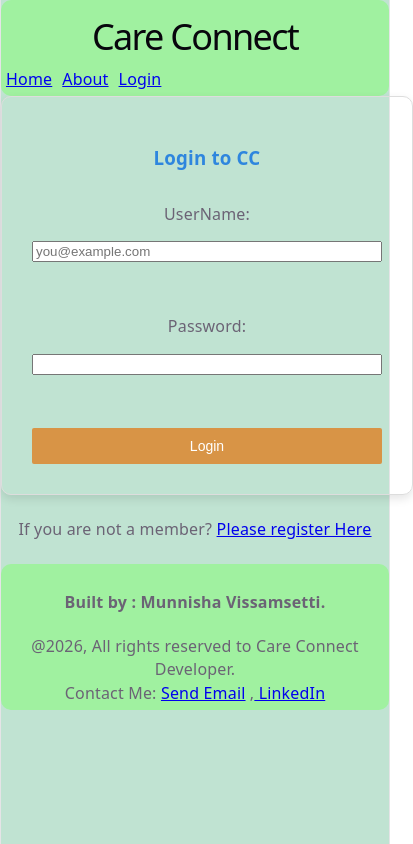
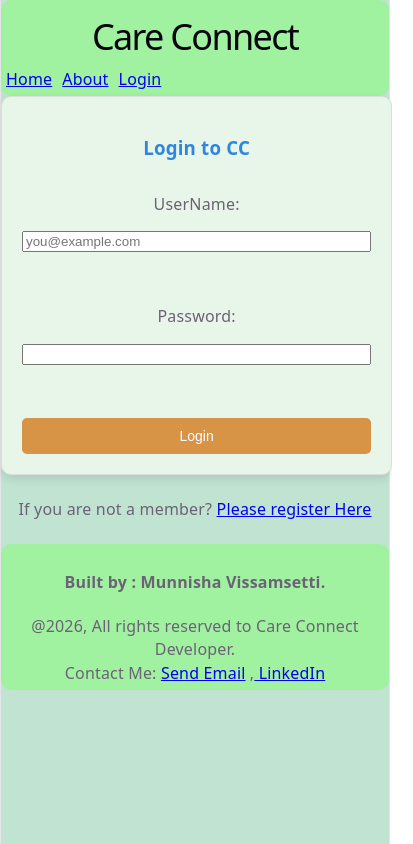
Before and after one commit to Munnisha-code/Final-Project-Unit1-CareConnect, a React (Vite) app: page /login in a window 390 px wide. Shown: the whole page, 413 px wide, since content can reach past the window. Built offline with nearby package versions, Linux system fonts and the light colour scheme.

Commit message:
Improved login page styling with container background and form design.

```diff
--- a/src/App.css
+++ b/src/App.css
@@ -31,6 +31,7 @@ body{
 }
 
 .login-form {
+    background-color: #e8f5e9;
     width: 350px;
     padding: 30px;
     display: flex;
@@ -51,11 +52,36 @@ body{
     color: white;
     padding:10px;
     border: none;
-    border-radius: 2px;
+    border-radius: 5px;
     cursor: pointer;
     font-size: 14px;
+    transition: 1s;
 }
 
 .login-button:hover {
-    background-color: #da82eb;
+    background-color: #e298f1;
+    transition: 1s;
 }
+
+.login-error-message {
+    color: red;
+    text-align: center;
+    font-size: 14px;
+    margin-top: 10px;
+}
+
+@media(max-width:600px){
+
+    .login-form {
+        width: 90%;
+        padding: 20px;
+    }
+
+    .login-container {
+        min-height: 80vh;
+    }
+
+    .login-button {
+        font-size: 14px;
+    }
+}
```
